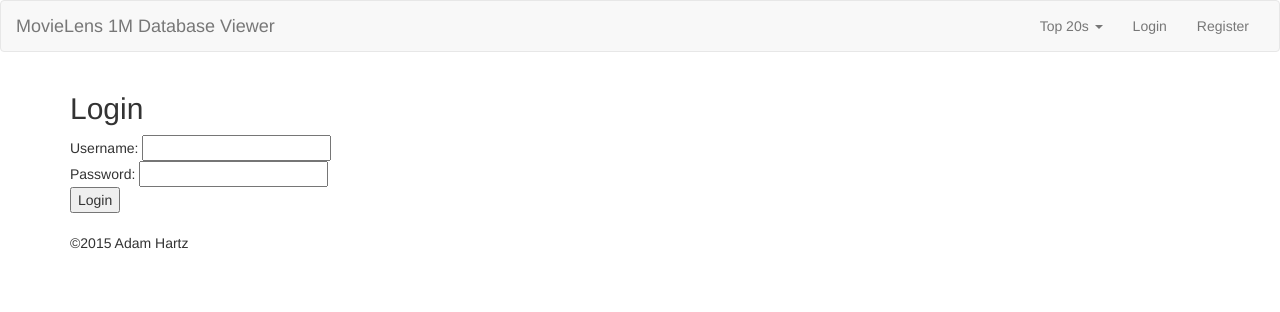
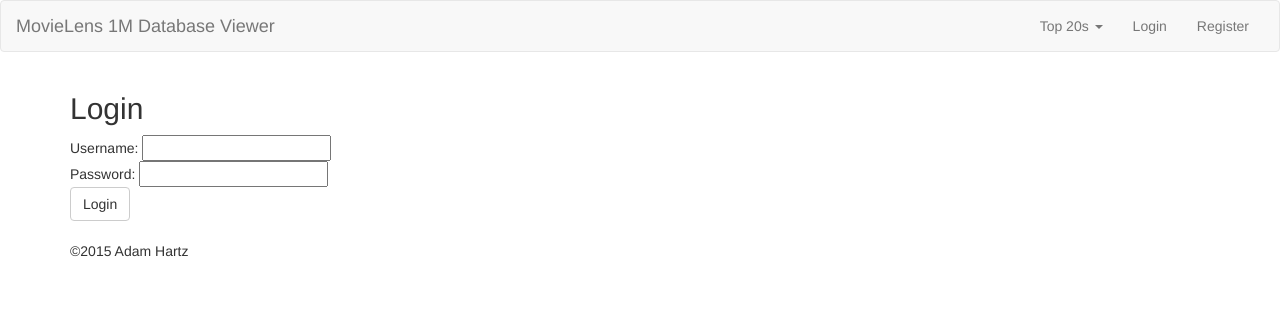
Before and after one commit to ahartz1/movieratings, a Django app: page /login/ in a window 1280 px wide. Shown: the top 312 px of the page. Run offline with Django 3.2, Linux system fonts and the light colour scheme; some libraries are stand-ins or nearby versions.

Commit message:
Update button type on Login

```diff
--- a/movieratings/lensview/templates/lensview/user_login.html
+++ b/movieratings/lensview/templates/lensview/user_login.html
@@ -15,7 +15,7 @@
   Password: <input type="password" name="password" value="{{ password }}">
   <br>
 
-  <input type="submit" value="Login">
+  <input type="submit" value="Login" class="btn btn-default">
 </form>
 
 {% endblock %}
```
